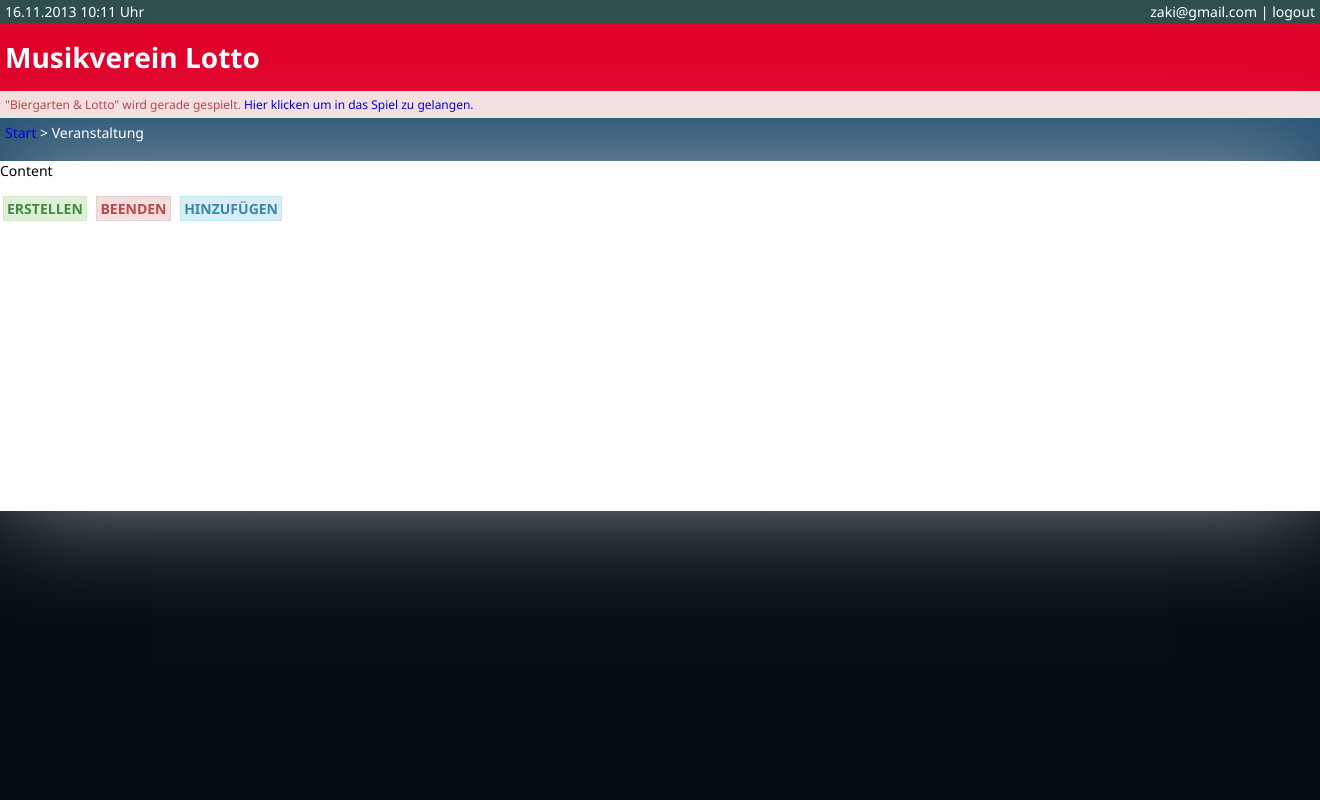
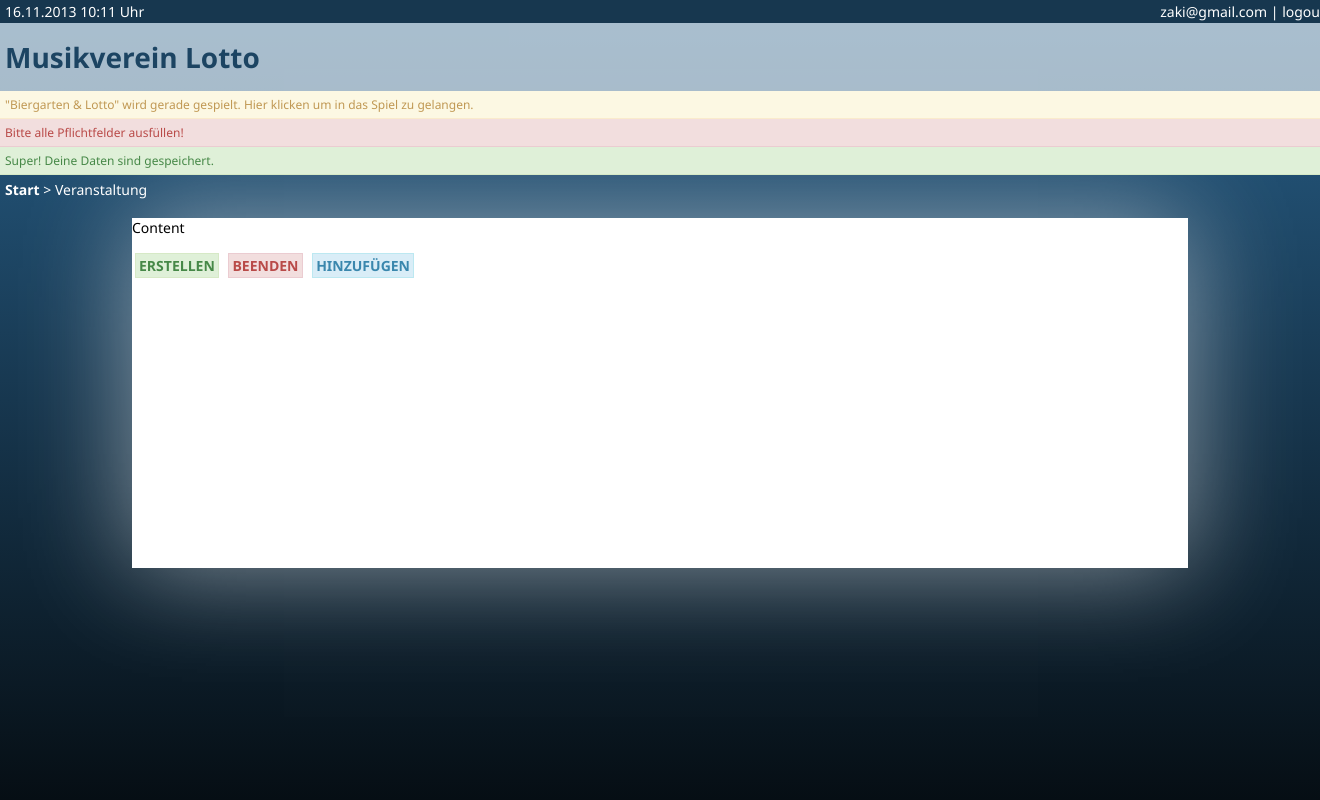
Before and after one commit to escolate/TeamNorden_LottoWebApp, a PHP site: page / in a window 1320 px wide; the page is wider, and only the part inside the window is pictured. Run offline with PHP 8.4, Linux system fonts and the light colour scheme.

Commit message:
css feinschliff

```diff
--- a/css/style.css
+++ b/css/style.css
@@ -3,40 +3,16 @@
     Created on : 29.10.2013, 16:16:37
     Author     : tscheurer
     Description:
-        Purpose of the stylesheet follows.
 */
-
 root {
     display: block;
 }
-
+html{
+    height: 100%;
+}
 body {
     font-family: "Segoe UI", sans-serif;
     font-size: 14px;
-    background-color: #060e14;
-}
-
-div {
-    /*border: 1px solid black;*/
-}
-
-h1 {
-    padding: 0px;
-    margin: 0px;
-}
-
-h2 {
-    padding: 0px;
-    margin: 0px;
-}
-
-h3 {
-    padding: 0px;
-    margin: 0px;
-}
-
-#bg {
-    padding-bottom: 10px;
     background: #28608a; /* Old browsers */
     background: -moz-linear-gradient(top,  #28608a 0%, #060e14 100%); /* FF3.6+ */
     background: -webkit-gradient(linear, left top, left bottom, color-stop(0%,#28608a), color-stop(100%,#060e14)); /* Chrome,Safari4+ */
@@ -46,64 +22,114 @@ h3 {
     background: linear-gradient(to bottom,  #28608a 0%,#060e14 100%); /* W3C */
     filter: progid:DXImageTransform.Microsoft.gradient( startColorstr='#28608a', endColorstr='#060e14',GradientType=0 ); /* IE6-9 */
 }
-
-#header {
-    background-color: lightgray;
-    /*border-bottom: 1px solid grey;*/
+h1 {
+    padding: 0px;
+    margin: 0px;
+}
+h2 {
+    padding: 0px;
+    margin: 0px;
+}
+h3 {
+    padding: 0px;
+    margin: 0px;
+}
+a{
+    text-decoration: none;
+}
+#header{
     padding: 2px 5px;
     font-size: 14px;
-
     color: white;
-    background-color: darkslategray;
+    background-color: #17374f;
+    width: 100%;
 }
-
+#header a{
+    color: white;
+}
+#header a:hover{
+    text-decoration: underline;
+}
 #date {
     display: inline;
 }
-
-#user {
+#user{
     float: right;
     display: inline;
 }
-
 #logo {
     padding: 15px 5px;
-    background-color: #DF0029;
-    color: white;
+    color: #17374f;
+    background-color: white;
+    opacity:0.6;
+    width: 100%
 }
-
-#notifications {
-    background-color: #F2DEDE;
-    border-color: #EED3D7;
-    color: #B94A48;
+#logo a{
+    color: #17374f;
+}
+.notification {
     padding: 5px;
     font-size: 12px;
+    display: inline-block;
+    width: 100%;
+    border-bottom: 1px solid;
 }
-
+.alert{
+    color: #c09853;
+    background-color: #fcf8e3;
+    border-color: #faebcc;
+}
+.error{
+    color: #b94a48;
+    background-color: #f2dede;
+    border-color: #ebccd1;
+}
+.successful{
+    color: #468847;
+    background-color: #dff0d8;
+    border-color: #d6e9c6;
+}
 #breadcrumbs {
     padding: 5px;
     color: white;
 }
-
+#breadcrumbs a{
+    color: white;
+    font-weight: bold;
+}
 #content {
     background-color: white;
+    margin: auto;
     margin-bottom: 10px;
     min-height: 350px;
     box-shadow: 0px 0px 100px rgba(255,255,255,0.5);
+    width: 80%;
 }
-a{
-    text-decoration: none;
-}
-.buttoncreate{
+
+
+
+
+
+
+
+
+
+
+
+/* -------- Buttons -------- */
+.button{
     display: inline-block;
     background-color: #dff0d8;
     max-width: 100px;
     text-align: center;
     padding: 2px 3px 2px 3px;
     margin: 2px 3px 2px 3px;
+    font-weight: bold;
+    border: 1px solid;
+}
+.buttoncreate{
     color: #468847;
-    font-weight: bold;
-    border: 1px solid #d6e9c6;
+    border-color: #d6e9c6;
 }
 
 a:hover.buttoncreate{
@@ -182,5 +208,5 @@ a:hover.buttonadd{
 
 .error {
     background-color: #F2DEDE;
-        color: #B94A48;
+    color: #B94A48;
 }
--- a/index.php
+++ b/index.php
@@ -8,21 +8,22 @@
     </head>
 
     <body>
-        <div id="bg">
         <div id="header">
             <div id="date"><?php echo date("d.m.Y H:m")." Uhr"; ?></div>
-            <div id="user">zaki@gmail.com | logout</div>
+            <div id="user"><a href="#">zaki@gmail.com</a> | <a href="#">logout</a></div>
         </div>
-        <div id="logo"><h1>Musikverein Lotto</h1></div>
-        <div id="notifications">"Biergarten & Lotto" wird gerade gespielt. <a href="/">Hier klicken um in das Spiel zu gelangen.</a></div>
-        <div id="breadcrumbs"><a href="/">Start</a> &gt; Veranstaltung</div>
+        <div id="logo">
+	    <h1><a href="#">Musikverein Lotto</a></h1>
+	</div>
+        <a href="#" class="notification alert">"Biergarten & Lotto" wird gerade gespielt. Hier klicken um in das Spiel zu gelangen.</a>
+        <div class="notification error">Bitte alle Pflichtfelder ausfüllen!</div>
+	<div class="notification successful">Super! Deine Daten sind gespeichert.</div>
+	<div id="breadcrumbs"><a href="/">Start</a> &gt; Veranstaltung</div>
         <div id="content">
             <p>Content</p>
-	    <a href="#" class="buttoncreate">ERSTELLEN</a>
+	    <a href="#" class="button buttoncreate">ERSTELLEN</a>
 	    <a href="#" class="buttonclose">BEENDEN</a>
 	    <a href="#" class="buttonadd">HINZUFÜGEN</a>
         </div>
-        </div>
     </body>
-
 </html>
```
